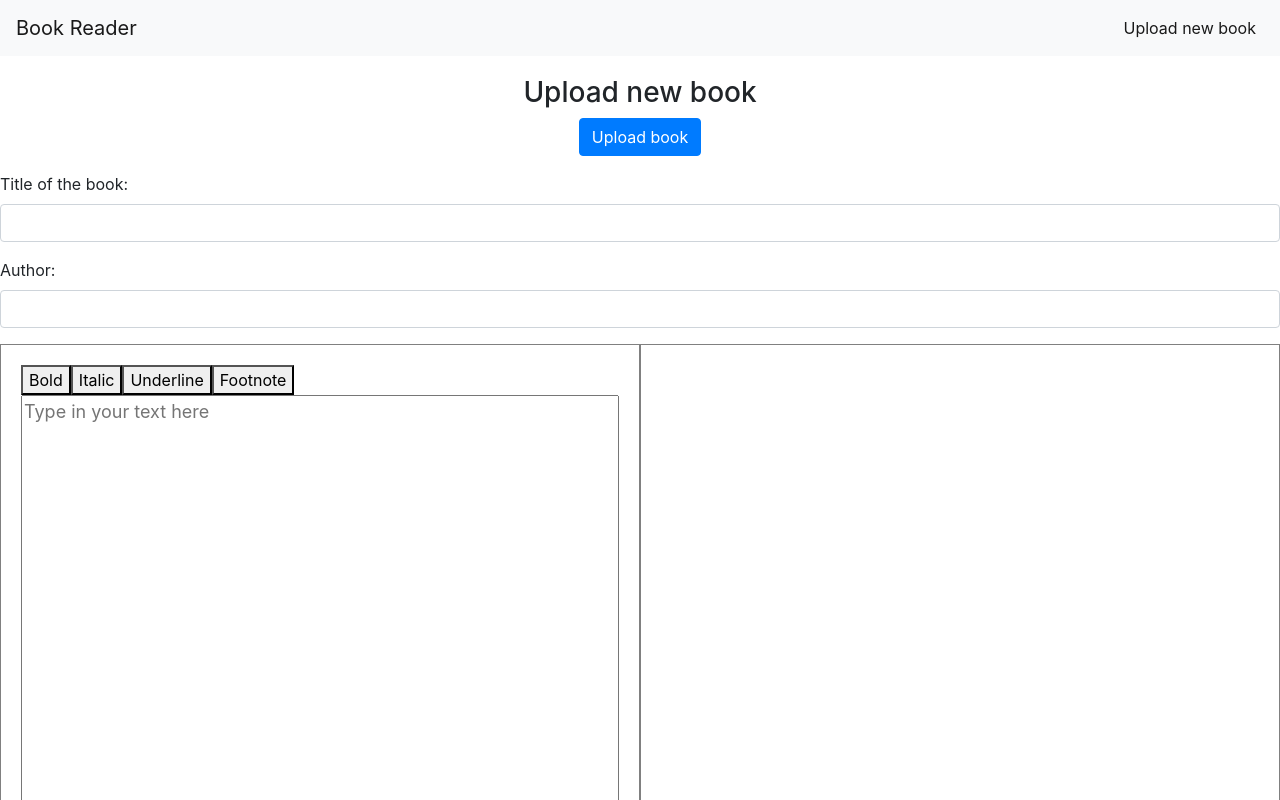
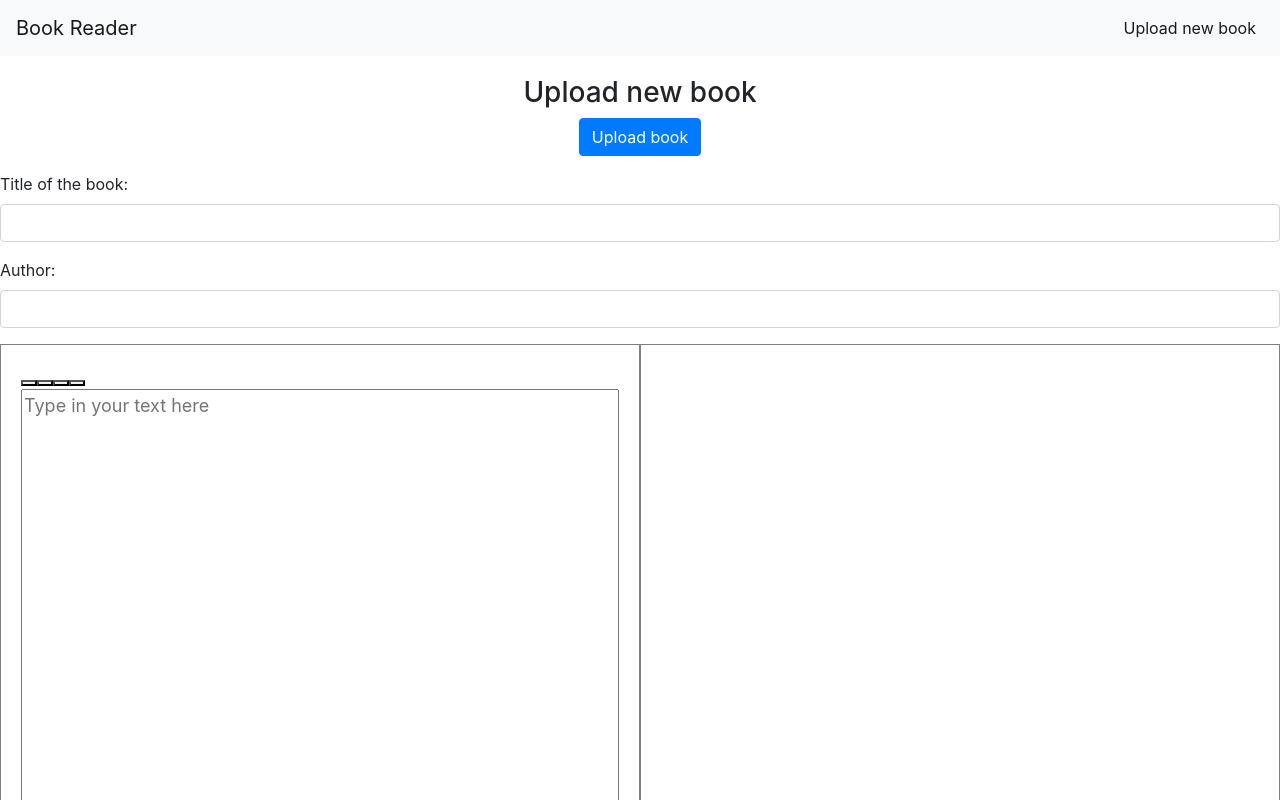
Before and after one commit to TobiiNT/Team-2-Project---Book-Reader, a React (Create React App) app in the folder src/client/: page /create in a window 1280 px wide. Shown: the top 800 px of the page. Built offline with nearby package versions, Linux system fonts and the light colour scheme.

Commit message:
Button changed

```diff
--- a/src/client/src/components/manualeditor.js
+++ b/src/client/src/components/manualeditor.js
@@ -1,6 +1,5 @@
 import React, { Component } from 'react';
 import "./App.css";
-
 class ManualEditor extends Component {
     constructor(props) {
       super(props);
@@ -83,29 +82,25 @@ class ManualEditor extends Component {
         <div className="App" id="page_container">
         <div id="left_pane">
         <span id="editor_controls">
-                <button
+                <button id ="bold"
                   type="submit"
                   onClick={(event) => this.insertBold(event)}
                 >
-                  Bold
                 </button>
-                <button
+                <button id ="italics"
                   type="submit"
                   onClick={(event) => this.insertItalic(event)}
                 >
-                  Italic
                 </button>
-                <button
+                <button id ="under"
                   type="submit"
                   onClick={(event) => this.insertUnderline(event)}
                 >
-                  Underline
                 </button>
-                <button
+                <button id ="footnote"
                   type="submit"
                   onClick={(event) => this.insertFootnode(event)}
                 >
-                  Footnote
                 </button>
               </span>
 
```
